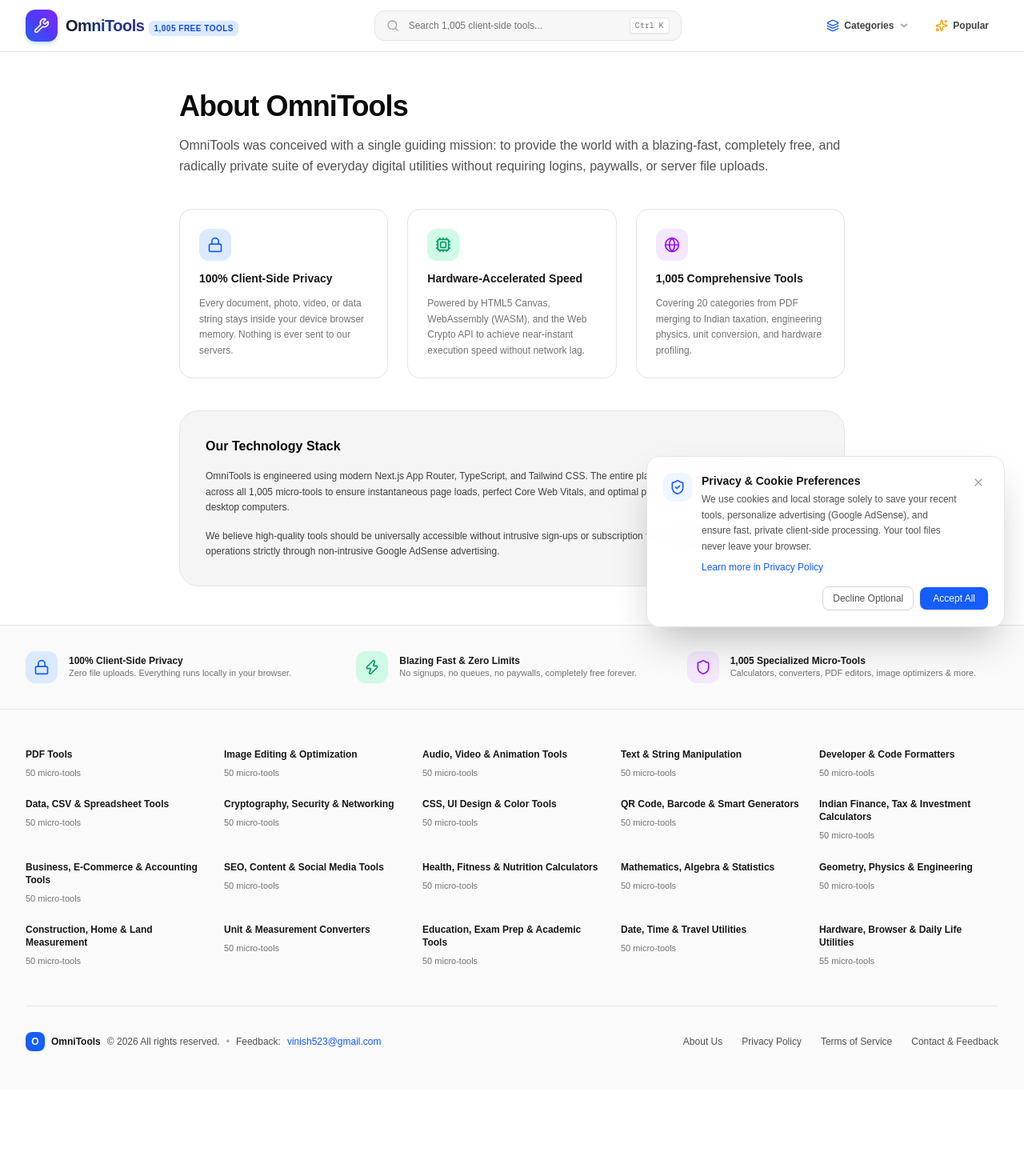
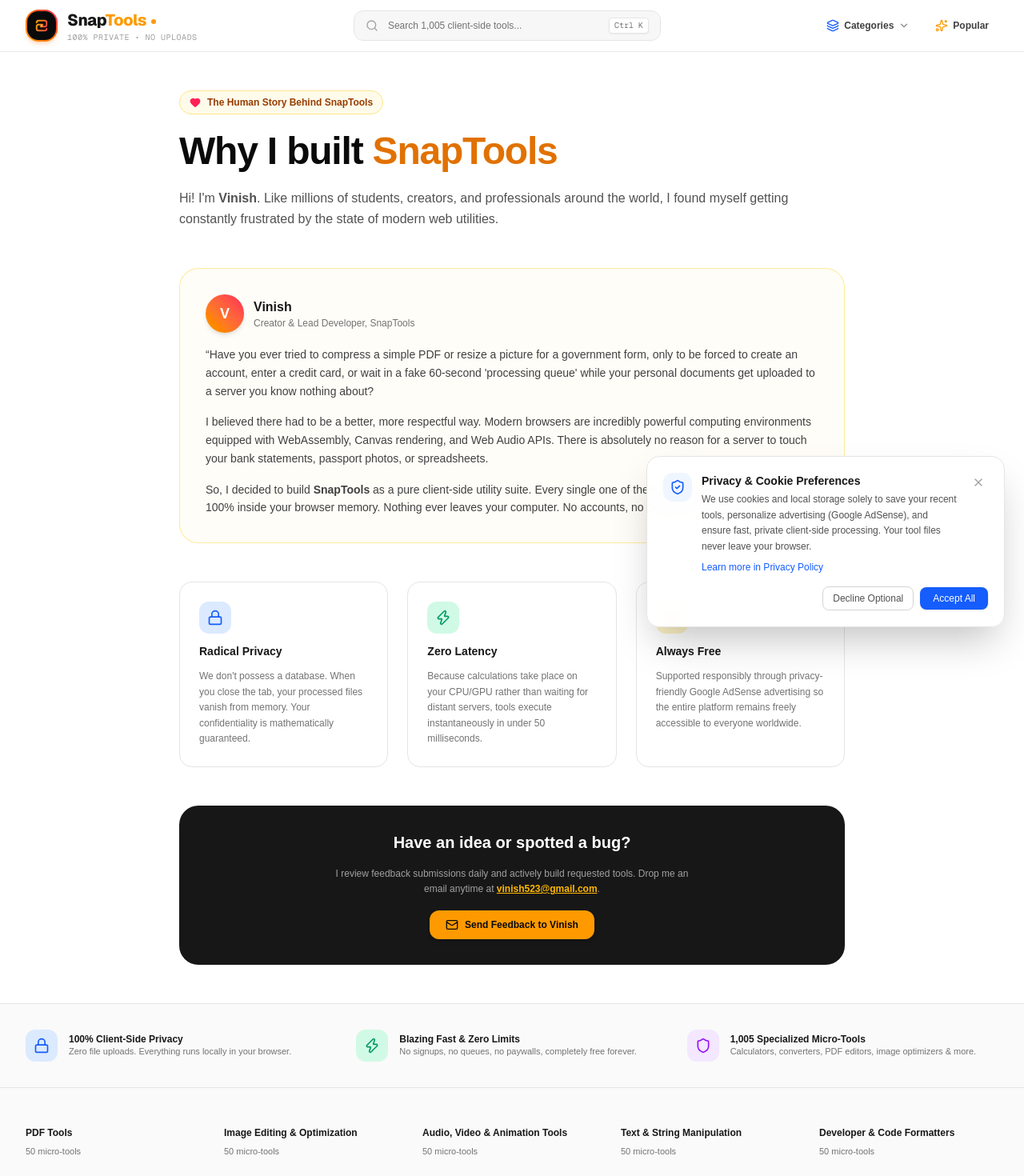
Before and after one commit to Vinishraghav/snaptools, a Next.js app: page /about in a window 1280 px wide. Shown: the top 1470 px of the page at 80% size. Before the commit the page ends 1362 px from the top, so only its background shows below. Built offline with nearby package versions, Linux system fonts and the light colour scheme.

Commit message:
brand: introduce SnapTools handcrafted brand identity, custom logo, and creator story

```diff
--- a/src/app/about/page.tsx
+++ b/src/app/about/page.tsx
@@ -1,65 +1,107 @@
 import React from 'react';
 import { Metadata } from 'next';
-import { Wrench, Shield, Zap, Lock, Globe, Cpu } from 'lucide-react';
+import { Shield, Zap, Lock, Heart, Coffee, UserCheck, Sparkles, Mail } from 'lucide-react';
+import Link from 'next/link';
+import Logo from '@/components/brand/Logo';
 
 export const metadata: Metadata = {
-  title: 'About Us - OmniTools Multi-Utility Platform',
+  title: 'About SnapTools - Handcrafted by Vinish',
   description:
-    'Learn about OmniTools, the high-speed 100% client-side multi-utility platform built with Next.js, WebAssembly, and modern Web APIs.',
+    'The story behind SnapTools. Built by Vinish to provide 1,005 free, lightning-fast, and completely private browser tools with zero tracking.',
 };
 
 export default function AboutPage() {
   return (
-    <div className="max-w-4xl mx-auto px-4 sm:px-6 lg:px-8 py-12 space-y-10">
+    <div className="max-w-4xl mx-auto px-4 sm:px-6 lg:px-8 py-12 space-y-12 text-neutral-800 dark:text-neutral-200">
+      {/* Human Introduction */}
       <div className="space-y-4">
-        <h1 className="text-3xl sm:text-4xl font-extrabold text-neutral-950 dark:text-white tracking-tight">
-          About OmniTools
+        <div className="inline-flex items-center gap-2 px-3 py-1.5 rounded-full text-xs font-semibold bg-amber-50 dark:bg-amber-950/60 text-amber-800 dark:text-amber-300 border border-amber-200 dark:border-amber-800/60">
+          <Heart className="w-3.5 h-3.5 text-rose-500 fill-rose-500" />
+          <span>The Human Story Behind SnapTools</span>
+        </div>
+
+        <h1 className="text-3xl sm:text-5xl font-black text-neutral-950 dark:text-white tracking-tight leading-tight">
+          Why I built <span className="text-amber-600 dark:text-amber-400">SnapTools</span>
         </h1>
         <p className="text-base text-neutral-600 dark:text-neutral-400 leading-relaxed">
-          OmniTools was conceived with a single guiding mission: to provide the world with a blazing-fast, completely free, and radically private suite of everyday digital utilities without requiring logins, paywalls, or server file uploads.
+          Hi! I&apos;m <strong>Vinish</strong>. Like millions of students, creators, and professionals around the world, I found myself getting constantly frustrated by the state of modern web utilities.
         </p>
       </div>
 
+      {/* Creator Note Card */}
+      <div className="p-8 rounded-3xl bg-amber-50/40 dark:bg-neutral-900 border border-amber-200/80 dark:border-neutral-800 space-y-4 leading-relaxed text-sm text-neutral-700 dark:text-neutral-300 relative overflow-hidden">
+        <div className="flex items-center gap-3">
+          <div className="w-12 h-12 rounded-full bg-gradient-to-tr from-amber-500 to-rose-500 text-white font-bold text-lg flex items-center justify-center shadow-md">
+            V
+          </div>
+          <div>
+            <div className="font-bold text-neutral-900 dark:text-white text-base">Vinish</div>
+            <div className="text-xs text-neutral-500">Creator &amp; Lead Developer, SnapTools</div>
+          </div>
+        </div>
+
+        <p>
+          &ldquo;Have you ever tried to compress a simple PDF or resize a picture for a government form, only to be forced to create an account, enter a credit card, or wait in a fake 60-second &apos;processing queue&apos; while your personal documents get uploaded to a server you know nothing about?
+        </p>
+        <p>
+          I believed there had to be a better, more respectful way. Modern browsers are incredibly powerful computing environments equipped with WebAssembly, Canvas rendering, and Web Audio APIs. There is absolutely no reason for a server to touch your bank statements, passport photos, or spreadsheets.
+        </p>
+        <p>
+          So, I decided to build <strong>SnapTools</strong> as a pure client-side utility suite. Every single one of these 1,005 micro-tools executes 100% inside your browser memory. Nothing ever leaves your computer. No accounts, no paywalls, no nonsense.&rdquo;
+        </p>
+      </div>
+
+      {/* Core Principles */}
       <div className="grid grid-cols-1 md:grid-cols-3 gap-6">
         <div className="p-6 rounded-2xl bg-white dark:bg-neutral-900 border border-neutral-200 dark:border-neutral-800 space-y-3">
           <div className="w-10 h-10 rounded-xl bg-blue-100 dark:bg-blue-950 text-blue-600 flex items-center justify-center">
             <Lock className="w-5 h-5" />
           </div>
-          <h3 className="font-bold text-neutral-900 dark:text-white text-sm">100% Client-Side Privacy</h3>
+          <h3 className="font-bold text-neutral-900 dark:text-white text-sm">Radical Privacy</h3>
           <p className="text-xs text-neutral-500 leading-relaxed">
-            Every document, photo, video, or data string stays inside your device browser memory. Nothing is ever sent to our servers.
+            We don&apos;t possess a database. When you close the tab, your processed files vanish from memory. Your confidentiality is mathematically guaranteed.
           </p>
         </div>
 
         <div className="p-6 rounded-2xl bg-white dark:bg-neutral-900 border border-neutral-200 dark:border-neutral-800 space-y-3">
           <div className="w-10 h-10 rounded-xl bg-emerald-100 dark:bg-emerald-950 text-emerald-600 flex items-center justify-center">
-            <Cpu className="w-5 h-5" />
+            <Zap className="w-5 h-5" />
           </div>
-          <h3 className="font-bold text-neutral-900 dark:text-white text-sm">Hardware-Accelerated Speed</h3>
+          <h3 className="font-bold text-neutral-900 dark:text-white text-sm">Zero Latency</h3>
           <p className="text-xs text-neutral-500 leading-relaxed">
-            Powered by HTML5 Canvas, WebAssembly (WASM), and the Web Crypto API to achieve near-instant execution speed without network lag.
+            Because calculations take place on your CPU/GPU rather than waiting for distant servers, tools execute instantaneously in under 50 milliseconds.
           </p>
         </div>
 
         <div className="p-6 rounded-2xl bg-white dark:bg-neutral-900 border border-neutral-200 dark:border-neutral-800 space-y-3">
-          <div className="w-10 h-10 rounded-xl bg-purple-100 dark:bg-purple-950 text-purple-600 flex items-center justify-center">
-            <Globe className="w-5 h-5" />
+          <div className="w-10 h-10 rounded-xl bg-amber-100 dark:bg-amber-950 text-amber-600 flex items-center justify-center">
+            <Coffee className="w-5 h-5" />
           </div>
-          <h3 className="font-bold text-neutral-900 dark:text-white text-sm">1,005 Comprehensive Tools</h3>
+          <h3 className="font-bold text-neutral-900 dark:text-white text-sm">Always Free</h3>
           <p className="text-xs text-neutral-500 leading-relaxed">
-            Covering 20 categories from PDF merging to Indian taxation, engineering physics, unit conversion, and hardware profiling.
+            Supported responsibly through privacy-friendly Google AdSense advertising so the entire platform remains freely accessible to everyone worldwide.
           </p>
         </div>
       </div>
 
-      <div className="p-8 rounded-3xl bg-neutral-100 dark:bg-neutral-900/60 border border-neutral-200 dark:border-neutral-800 space-y-4 text-xs leading-relaxed text-neutral-700 dark:text-neutral-300">
-        <h2 className="text-base font-bold text-neutral-950 dark:text-white">Our Technology Stack</h2>
-        <p>
-          OmniTools is engineered using modern Next.js App Router, TypeScript, and Tailwind CSS. The entire platform is statically generated (SSG) across all 1,005 micro-tools to ensure instantaneous page loads, perfect Core Web Vitals, and optimal performance across mobile phones and desktop computers.
+      {/* Direct Contact Invitation */}
+      <div className="p-8 rounded-3xl bg-neutral-900 text-white space-y-4 text-center">
+        <h2 className="text-xl font-bold">Have an idea or spotted a bug?</h2>
+        <p className="text-xs text-neutral-400 max-w-md mx-auto leading-relaxed">
+          I review feedback submissions daily and actively build requested tools. Drop me an email anytime at{' '}
+          <a href="mailto:vinish523@gmail.com" className="text-amber-400 font-semibold underline">
+            vinish523@gmail.com
+          </a>
+          .
         </p>
-        <p>
-          We believe high-quality tools should be universally accessible without intrusive sign-ups or subscription fees. We support our free hosting operations strictly through non-intrusive Google AdSense advertising.
-        </p>
+        <div>
+          <Link
+            href="/contact"
+            className="inline-flex items-center gap-2 px-5 py-2.5 rounded-xl bg-amber-500 hover:bg-amber-600 text-neutral-950 font-bold text-xs transition shadow-md"
+          >
+            <Mail className="w-4 h-4" /> Send Feedback to Vinish
+          </Link>
+        </div>
       </div>
     </div>
   );
--- a/src/app/layout.tsx
+++ b/src/app/layout.tsx
@@ -17,16 +17,17 @@ const geistMono = Geist_Mono({
 });
 
 export const metadata: Metadata = {
-  metadataBase: new URL('https://omnitools.app'),
+  metadataBase: new URL('https://snaptools.app'),
   title: {
-    default: 'OmniTools - 1,005 Free Client-Side Micro-Tools & Utilities',
-    template: '%s | OmniTools',
+    default: 'SnapTools - 1,005 Free Handcrafted Client-Side Micro-Tools',
+    template: '%s | SnapTools',
   },
   description:
-    'Instant, 100% free, and client-side multi-utility platform with 1,005 specialized micro-tools for PDF, images, audio, coding, data, finance, health, and conversions. Zero uploads, zero database.',
+    'The internet’s friendly pocketknife. 1,005 handcrafted, 100% client-side micro-tools for PDF, image optimization, developer code, data, finance, health, and unit conversions. Zero file uploads, zero accounts.',
   keywords: [
+    'snaptools',
     'free online tools',
-    'client side pdf merge',
+    'client side pdf compress',
     'image compressor',
     'emi calculator',
     'qr code generator',
@@ -34,19 +35,19 @@ export const metadata: Metadata = {
     'unit converter',
     'web utilities',
   ],
-  authors: [{ name: 'OmniTools Team' }],
+  authors: [{ name: 'Vinish', url: 'https://snaptools.app' }],
   openGraph: {
-    title: 'OmniTools - 1,005 Free Client-Side Micro-Tools',
-    description: 'Blazing fast, 100% private, client-side online tools running entirely in your browser.',
-    url: 'https://omnitools.app',
-    siteName: 'OmniTools',
+    title: 'SnapTools - 1,005 Free Handcrafted Micro-Tools',
+    description: 'The internet’s friendly pocketknife. Fast, private, and 100% free forever.',
+    url: 'https://snaptools.app',
+    siteName: 'SnapTools',
     locale: 'en_US',
     type: 'website',
   },
   twitter: {
     card: 'summary_large_image',
-    title: 'OmniTools - 1,005 Free Client-Side Micro-Tools',
-    description: '100% client-side privacy. Zero file uploads. 1,005 tools.',
+    title: 'SnapTools - 1,005 Free Handcrafted Micro-Tools',
+    description: '100% client-side privacy. Zero file uploads. Handcrafted by Vinish.',
   },
 };
 
--- a/src/app/page.tsx
+++ b/src/app/page.tsx
@@ -73,22 +73,22 @@ export default function HomePage() {
   return (
     <div className="space-y-12 pb-16">
       {/* Hero Section */}
-      <section className="relative overflow-hidden pt-12 pb-16 md:pt-20 md:pb-24 border-b border-neutral-200/80 dark:border-neutral-800/80 bg-gradient-to-b from-blue-50/40 via-white to-transparent dark:from-blue-950/20 dark:via-neutral-950 dark:to-neutral-950">
+      <section className="relative overflow-hidden pt-12 pb-16 md:pt-20 md:pb-24 border-b border-neutral-200/80 dark:border-neutral-800/80 bg-gradient-to-b from-amber-50/30 via-white to-transparent dark:from-neutral-900 dark:via-neutral-950 dark:to-neutral-950">
         <div className="max-w-5xl mx-auto px-4 sm:px-6 lg:px-8 text-center space-y-6">
-          <div className="inline-flex items-center gap-2 px-3 py-1.5 rounded-full text-xs font-semibold bg-blue-100/80 dark:bg-blue-950/80 text-blue-800 dark:text-blue-300 border border-blue-200 dark:border-blue-800/60 shadow-xs">
-            <Sparkles className="w-3.5 h-3.5 text-blue-600 dark:text-blue-400" />
-            <span>1,005 Production Micro-Tools &bull; 100% Client-Side Privacy</span>
+          <div className="inline-flex items-center gap-2 px-3.5 py-1.5 rounded-full text-xs font-semibold bg-amber-50 dark:bg-amber-950/60 text-amber-800 dark:text-amber-300 border border-amber-200 dark:border-amber-800/60 shadow-xs">
+            <span className="w-2 h-2 rounded-full bg-emerald-500 animate-pulse" />
+            <span>Handcrafted by Vinish &bull; 1,005 Free Micro-Tools &bull; Zero Uploads</span>
           </div>
 
-          <h1 className="text-4xl sm:text-5xl md:text-6xl font-black tracking-tight text-neutral-950 dark:text-white leading-[1.1]">
-            Every Micro-Tool You Need, <br className="hidden sm:inline" />
-            <span className="bg-gradient-to-r from-blue-600 via-indigo-600 to-violet-600 bg-clip-text text-transparent">
-              Zero Uploads, 100% Free
+          <h1 className="text-4xl sm:text-5xl md:text-6xl font-black tracking-tight text-neutral-950 dark:text-white leading-[1.15]">
+            The Internet&apos;s Friendly Pocketknife.{' '}
+            <span className="block bg-gradient-to-r from-amber-600 via-orange-600 to-rose-600 bg-clip-text text-transparent">
+              Fast, Private, and Free Forever.
             </span>
           </h1>
 
-          <p className="max-w-2xl mx-auto text-base sm:text-lg text-neutral-600 dark:text-neutral-400">
-            High-speed PDF editors, image optimizers, financial calculators, code formatters, unit converters, and hardware testers running purely in your browser memory.
+          <p className="max-w-2xl mx-auto text-base sm:text-lg text-neutral-600 dark:text-neutral-400 leading-relaxed">
+            Tired of spammy websites that demand sign-ups or upload your private PDFs and photos to unknown servers? We handcrafted 1,005 client-side utilities that run right in your browser memory.
           </p>
 
           {/* Instant Search Bar */}
--- /dev/null
+++ b/src/components/brand/Logo.tsx
@@ -0,0 +1,90 @@
+'use client';
+
+import React from 'react';
+import Link from 'next/link';
+
+interface LogoProps {
+  className?: string;
+  showTagline?: boolean;
+}
+
+export default function Logo({ className = '', showTagline = false }: LogoProps) {
+  return (
+    <Link href="/" className={`flex items-center gap-3 group ${className}`}>
+      {/* Bespoke Handcrafted Geometric Brandmark */}
+      <div className="relative w-10 h-10 rounded-2xl bg-gradient-to-tr from-amber-500 via-orange-500 to-rose-500 p-0.5 shadow-md shadow-orange-500/20 group-hover:scale-105 group-hover:shadow-lg group-hover:shadow-orange-500/30 transition-all duration-300">
+        <div className="w-full h-full bg-neutral-950 rounded-[14px] flex items-center justify-center p-2">
+          {/* Custom interlocking craft icon (S-fold + precision tool notch) */}
+          <svg
+            viewBox="0 0 32 32"
+            fill="none"
+            xmlns="http://www.w3.org/2000/svg"
+            className="w-full h-full"
+          >
+            {/* Top folded ribbon */}
+            <path
+              d="M6 10C6 7.79086 7.79086 6 10 6H22C24.2091 6 26 7.79086 26 10V14C26 16.2091 24.2091 18 22 18H14"
+              stroke="url(#snapGrad1)"
+              strokeWidth="3.2"
+              strokeLinecap="round"
+              strokeLinejoin="round"
+            />
+            {/* Bottom interlocking ribbon */}
+            <path
+              d="M26 22C26 24.2091 24.2091 26 22 26H10C7.79086 26 6 24.2091 6 22V18C6 15.7909 7.79086 14 10 14H18"
+              stroke="url(#snapGrad2)"
+              strokeWidth="3.2"
+              strokeLinecap="round"
+              strokeLinejoin="round"
+            />
+            {/* Center spark / precision craft accent */}
+            <circle cx="16" cy="16" r="2.2" fill="#FBBF24" />
+            <defs>
+              <linearGradient
+                id="snapGrad1"
+                x1="6"
+                y1="6"
+                x2="26"
+                y2="18"
+                gradientUnits="userSpaceOnUse"
+              >
+                <stop stopColor="#F59E0B" />
+                <stop offset="1" stopColor="#EF4444" />
+              </linearGradient>
+              <linearGradient
+                id="snapGrad2"
+                x1="26"
+                y1="26"
+                x2="6"
+                y2="14"
+                gradientUnits="userSpaceOnUse"
+              >
+                <stop stopColor="#EF4444" />
+                <stop offset="1" stopColor="#F59E0B" />
+              </linearGradient>
+            </defs>
+          </svg>
+        </div>
+      </div>
+
+      {/* Brand Wordmark */}
+      <div className="flex flex-col">
+        <div className="flex items-center gap-1.5">
+          <span className="font-extrabold text-xl tracking-tight text-neutral-900 dark:text-white font-sans">
+            Snap<span className="text-amber-500">Tools</span>
+          </span>
+          <span className="w-1.5 h-1.5 rounded-full bg-amber-500 mt-1" />
+        </div>
+        {showTagline ? (
+          <span className="text-[11px] text-neutral-500 dark:text-neutral-400 font-medium">
+            Handmade by Vinish &bull; 1,005 Free Tools
+          </span>
+        ) : (
+          <span className="text-[10px] text-neutral-400 font-mono tracking-wider uppercase">
+            100% Private &bull; No Uploads
+          </span>
+        )}
+      </div>
+    </Link>
+  );
+}
--- a/src/components/layout/Footer.tsx
+++ b/src/components/layout/Footer.tsx
@@ -3,7 +3,8 @@
 import React from 'react';
 import Link from 'next/link';
 import { CATEGORIES } from '@/data/categories';
-import { Wrench, Shield, Zap, Lock, Heart } from 'lucide-react';
+import { Shield, Zap, Lock, Heart, Coffee } from 'lucide-react';
+import Logo from '@/components/brand/Logo';
 
 export default function Footer() {
   return (
@@ -60,21 +61,9 @@ export default function Footer() {
         </div>
 
         {/* Legal & Policy Links */}
-        <div className="mt-12 pt-8 border-t border-neutral-200 dark:border-neutral-800 flex flex-col md:flex-row items-center justify-between gap-4">
-          <div className="flex items-center gap-2">
-            <div className="w-6 h-6 rounded-lg bg-blue-600 flex items-center justify-center text-white text-xs font-bold">
-              O
-            </div>
-            <span className="font-bold text-neutral-900 dark:text-white">OmniTools</span>
-            <span>&copy; 2026 All rights reserved.</span>
-            <span className="hidden md:inline text-neutral-400">&bull;</span>
-            <span className="hidden md:inline">Feedback:</span>
-            <a
-              href="mailto:vinish523@gmail.com"
-              className="hidden md:inline text-blue-600 dark:text-blue-400 hover:underline font-medium"
-            >
-              vinish523@gmail.com
-            </a>
+        <div className="mt-12 pt-8 border-t border-neutral-200 dark:border-neutral-800 flex flex-col md:flex-row items-center justify-between gap-6">
+          <div className="flex flex-col sm:flex-row items-start sm:items-center gap-3">
+            <Logo showTagline={true} />
           </div>
 
           <div className="flex flex-wrap items-center gap-6">
@@ -88,8 +77,22 @@ export default function Footer() {
               Terms of Service
             </Link>
             <Link href="/contact" className="hover:text-neutral-900 dark:hover:text-white transition">
-              Contact & Feedback
+              Contact &amp; Feedback
             </Link>
+          </div>
+        </div>
+
+        <div className="mt-6 pt-4 border-t border-neutral-200/60 dark:border-neutral-800/60 flex flex-col sm:flex-row items-center justify-between text-[11px] text-neutral-400 gap-2">
+          <div className="flex items-center gap-1.5">
+            <span>Handmade with care by Vinish</span>
+            <span>&bull;</span>
+            <span>&copy; 2026 SnapTools. All rights reserved.</span>
+          </div>
+          <div>
+            <span>Direct questions: </span>
+            <a href="mailto:vinish523@gmail.com" className="text-amber-600 dark:text-amber-400 hover:underline font-medium">
+              vinish523@gmail.com
+            </a>
           </div>
         </div>
       </div>
--- a/src/components/layout/Header.tsx
+++ b/src/components/layout/Header.tsx
@@ -5,15 +5,16 @@ import Link from 'next/link';
 import { useRouter } from 'next/navigation';
 import {
   Search,
-  Wrench,
   Bookmark,
   Clock,
   ChevronDown,
   X,
   ExternalLink,
   Layers,
-  Sparkles
+  Sparkles,
+  Heart,
 } from 'lucide-react';
+import Logo from '@/components/brand/Logo';
 import { TOOLS_REGISTRY, ToolDef } from '@/data/toolsRegistry';
 import { CATEGORIES } from '@/data/categories';
 
@@ -88,20 +89,8 @@ export default function Header() {
     <>
       <header className="sticky top-0 z-40 w-full border-b border-neutral-200/80 dark:border-neutral-800/80 bg-white/80 dark:bg-neutral-950/80 backdrop-blur-md">
         <div className="max-w-7xl mx-auto px-4 sm:px-6 lg:px-8 h-16 flex items-center justify-between gap-4">
-          {/* Logo */}
-          <Link href="/" className="flex items-center gap-2.5 group">
-            <div className="w-10 h-10 rounded-xl bg-gradient-to-tr from-blue-600 via-indigo-600 to-violet-600 flex items-center justify-center text-white shadow-md shadow-blue-500/20 group-hover:scale-105 transition">
-              <Wrench className="w-5 h-5" />
-            </div>
-            <div>
-              <span className="font-extrabold text-xl tracking-tight bg-gradient-to-r from-neutral-900 via-blue-900 to-indigo-900 dark:from-white dark:via-blue-200 dark:to-indigo-300 bg-clip-text text-transparent">
-                OmniTools
-              </span>
-              <span className="hidden sm:inline-block ml-1.5 px-1.5 py-0.5 text-[10px] font-bold uppercase tracking-wider rounded-md bg-blue-100 dark:bg-blue-950/80 text-blue-700 dark:text-blue-300">
-                1,005 Free Tools
-              </span>
-            </div>
-          </Link>
+          {/* Handcrafted Brand Logo */}
+          <Logo />
 
           {/* Quick Search trigger (desktop) */}
           <button
```
